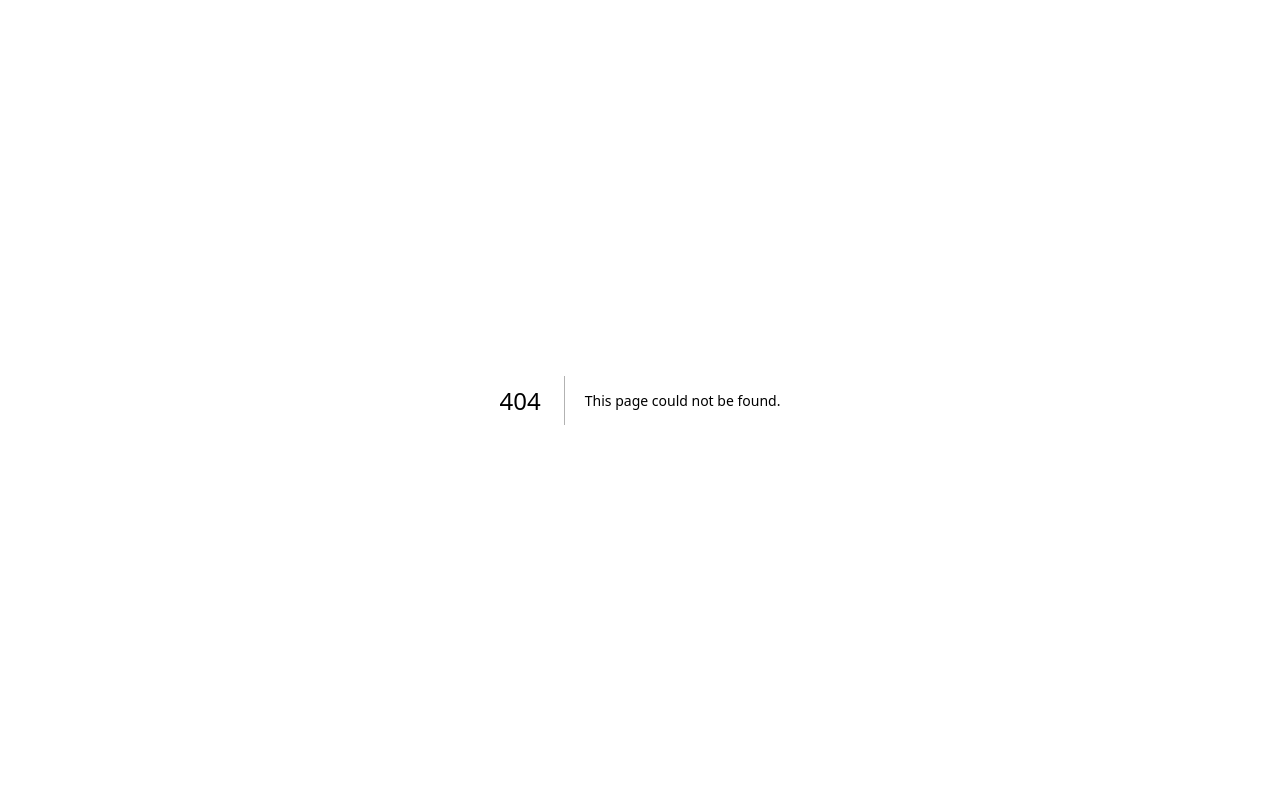
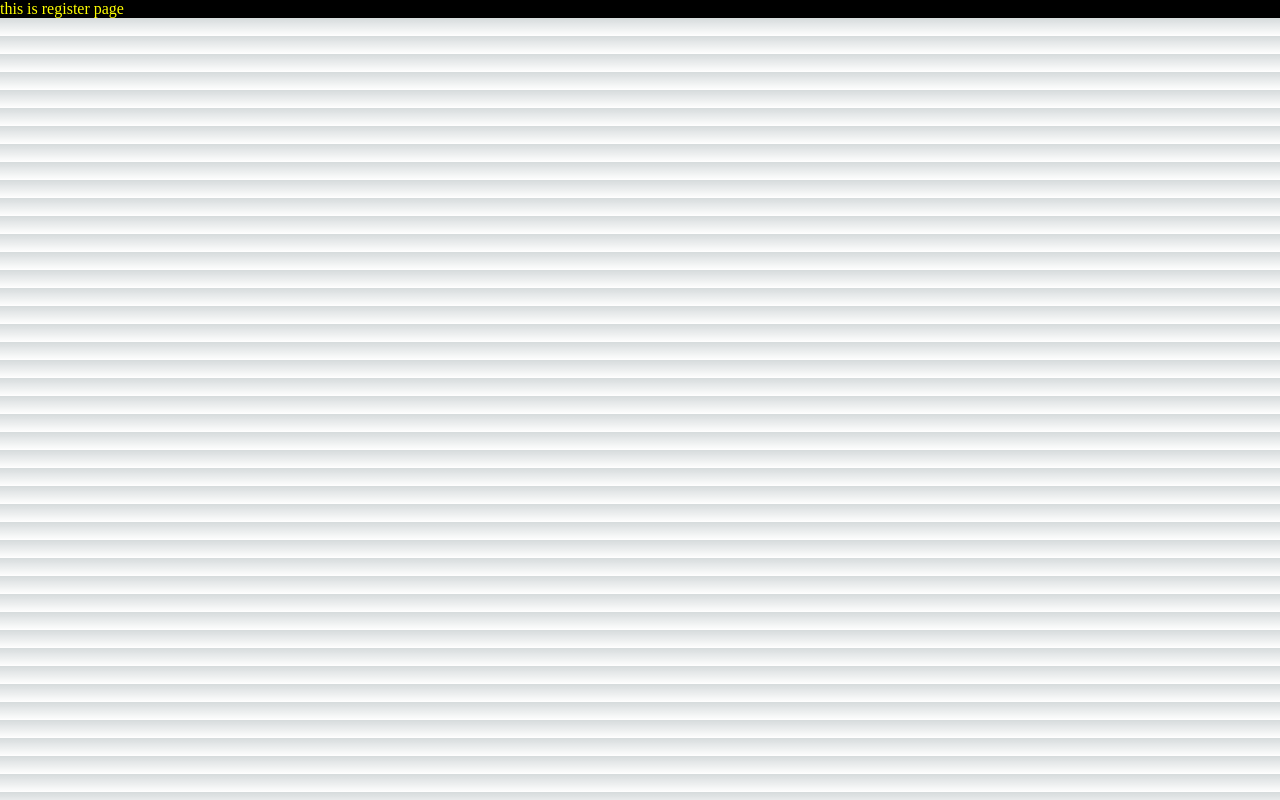
Before and after one commit to Dv04/Stock.pi, a Next.js app: page /register in a window 1280 px wide. Before the commit this address had no page. Built offline with nearby package versions, Linux system fonts and the light colour scheme.

Commit message:
page structure finished

```diff
--- a/package.json
+++ b/package.json
@@ -13,7 +13,9 @@
     "eslint": "8.33.0",
     "eslint-config-next": "13.1.6",
     "next": "13.1.6",
+    "node-sass": "^7.0.3",
     "react": "18.2.0",
-    "react-dom": "18.2.0"
+    "react-dom": "18.2.0",
+    "sass": "^1.58.0"
   }
 }
--- /dev/null
+++ b/pages/register.js
@@ -0,0 +1,12 @@
+import React from 'react';
+import styles from "./../styles/register.module.scss";
+
+const register = () => {
+  return (
+    <div className={styles.register}>
+        <div className={styles.yellow}>this is register page</div>
+    </div>
+  )
+}
+
+export default register;
--- /dev/null
+++ b/styles/getStarted.module.scss
@@ -0,0 +1,6 @@
+.getStarted {
+    background-color: black;
+}
+.yellow {
+    color: yellow;
+}
--- /dev/null
+++ b/styles/home.module.scss
@@ -0,0 +1,6 @@
+.home {
+    background-color: orange;
+}
+.yellow {
+    color: yellow;
+}
--- /dev/null
+++ b/styles/login.module.scss
@@ -0,0 +1,6 @@
+.login {
+    background-color: yellowgreen;
+}
+.yellow {
+    color: yellow;
+}
--- /dev/null
+++ b/styles/register.module.scss
@@ -0,0 +1,6 @@
+.register {
+    background-color: black;
+}
+.yellow {
+    color: yellow;
+}
```
Also changed, not shown: pages/getStarted.js (added, +12 -0 lines), pages/home.js (added, +14 -0 lines), pages/login.js (added, +12 -0 lines), 1 other file (tests, documents, lock files or other folders).
